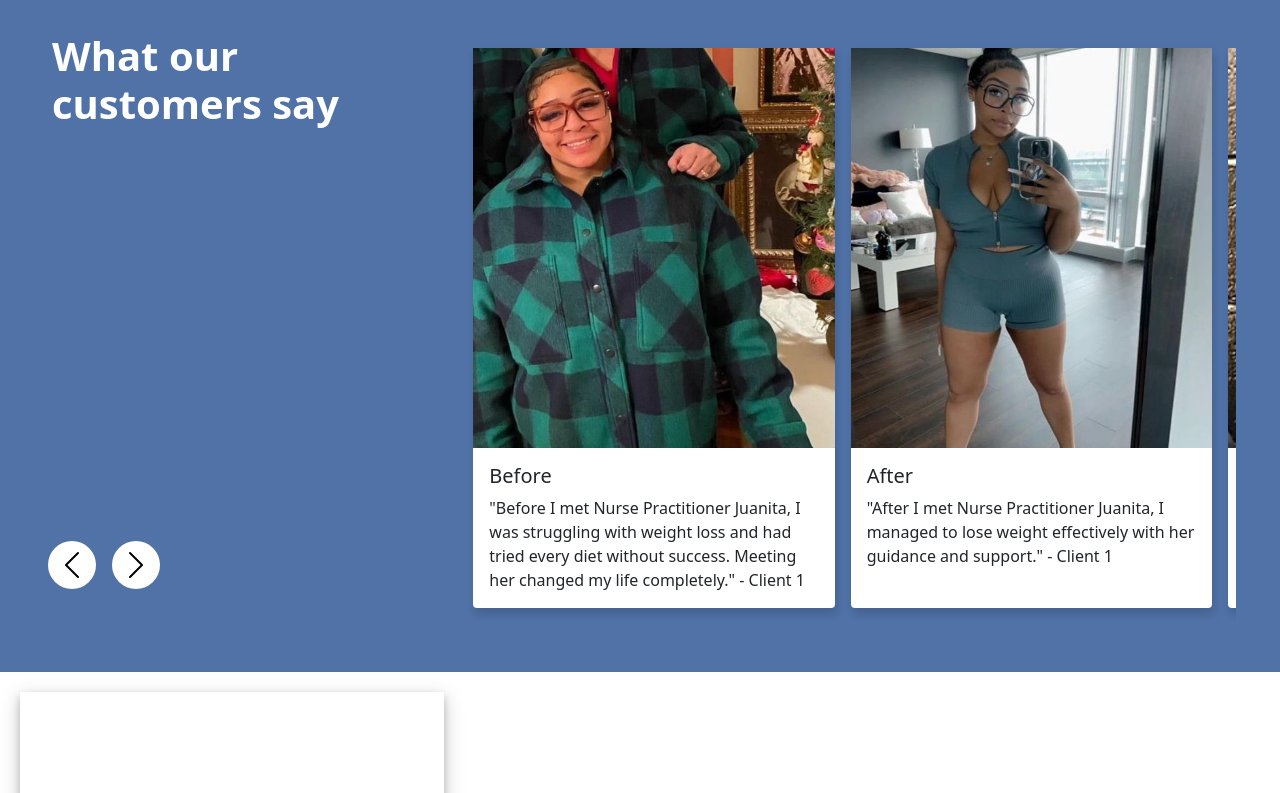
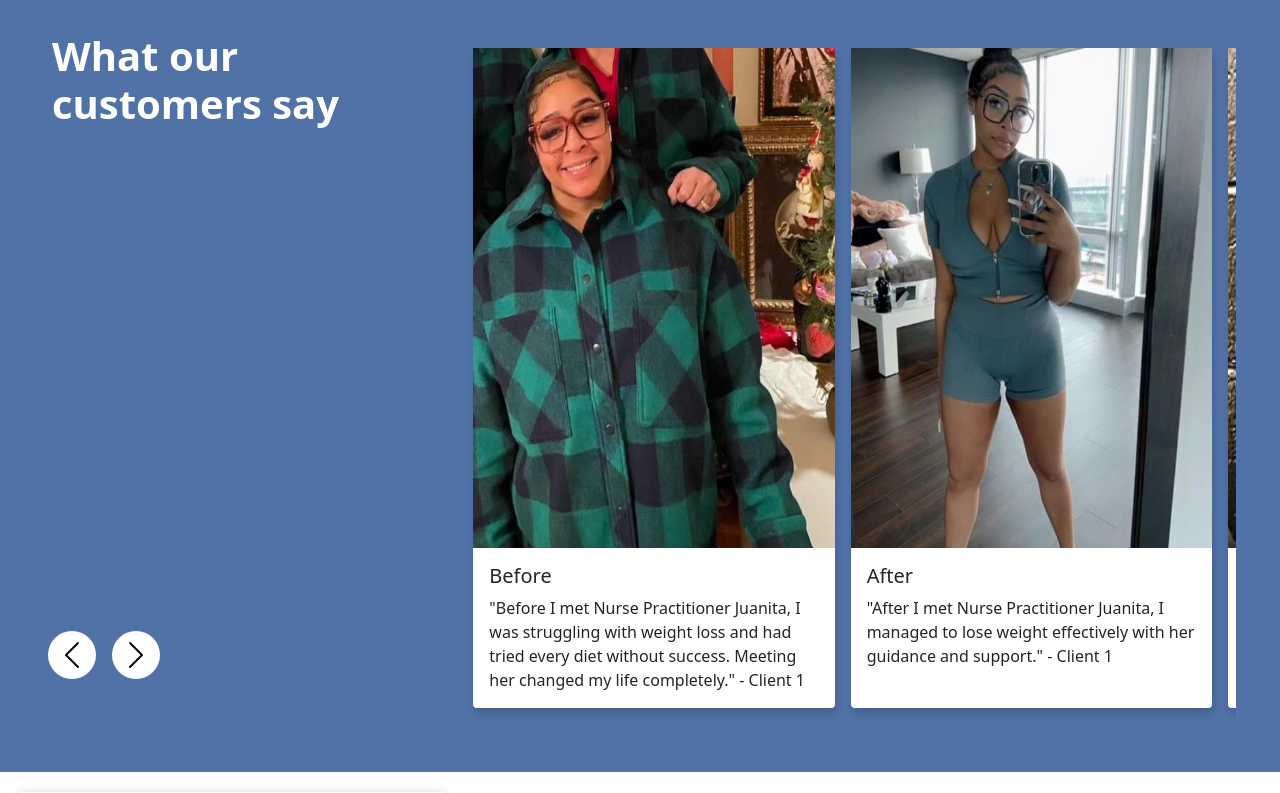
Before and after one commit to olamicreas/hc, a Flask app: page /test in a window 1280 px wide. Shown: the top 793 px of the page. Run offline with Flask 3, Linux system fonts and the light colour scheme; some libraries are stand-ins or nearby versions.

Commit message:
Update test.html

```diff
--- a/templates/test.html
+++ b/templates/test.html
@@ -48,7 +48,7 @@
 }
 
 .img-wrapper {
-  height: 400px; /* Adjust this value to your desired height */
+  height: 500px; /* Adjust this value to your desired height */
   overflow: hidden;
   display: flex;
   justify-content: center;
```
